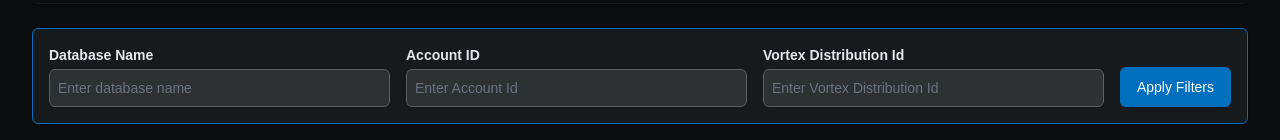
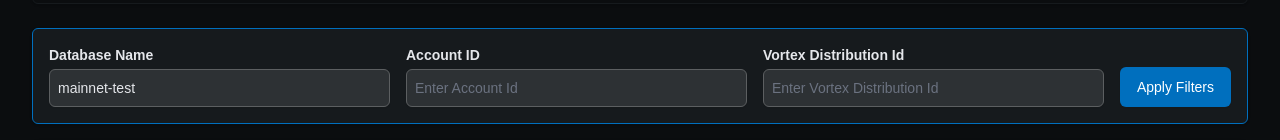
Before and after one commit to JasonTulp/vortex-calculation-dashboard, a Next.js app: page / in a window 1280 px wide. Shown: the part 429-569 px from the top of the page. Built offline with nearby package versions, Linux system fonts and the light colour scheme; no server answers; the database is empty.

Commit message:
Update default DB

```diff
--- a/src/app/page.tsx
+++ b/src/app/page.tsx
@@ -7,7 +7,7 @@ import Description from '@/components/Description';
 import { RewardCycleModel } from '@/models';
 
 export default function Home() {
-  const [databaseName, setDatabaseName] = useState('');
+  const [databaseName, setDatabaseName] = useState('mainnet-test');
   const [accountId, setAccountId] = useState('');
   const [counter, setCounter] = useState(0);
   const [vtxDistributionId, setVtxDistributionId] = useState('');
```
